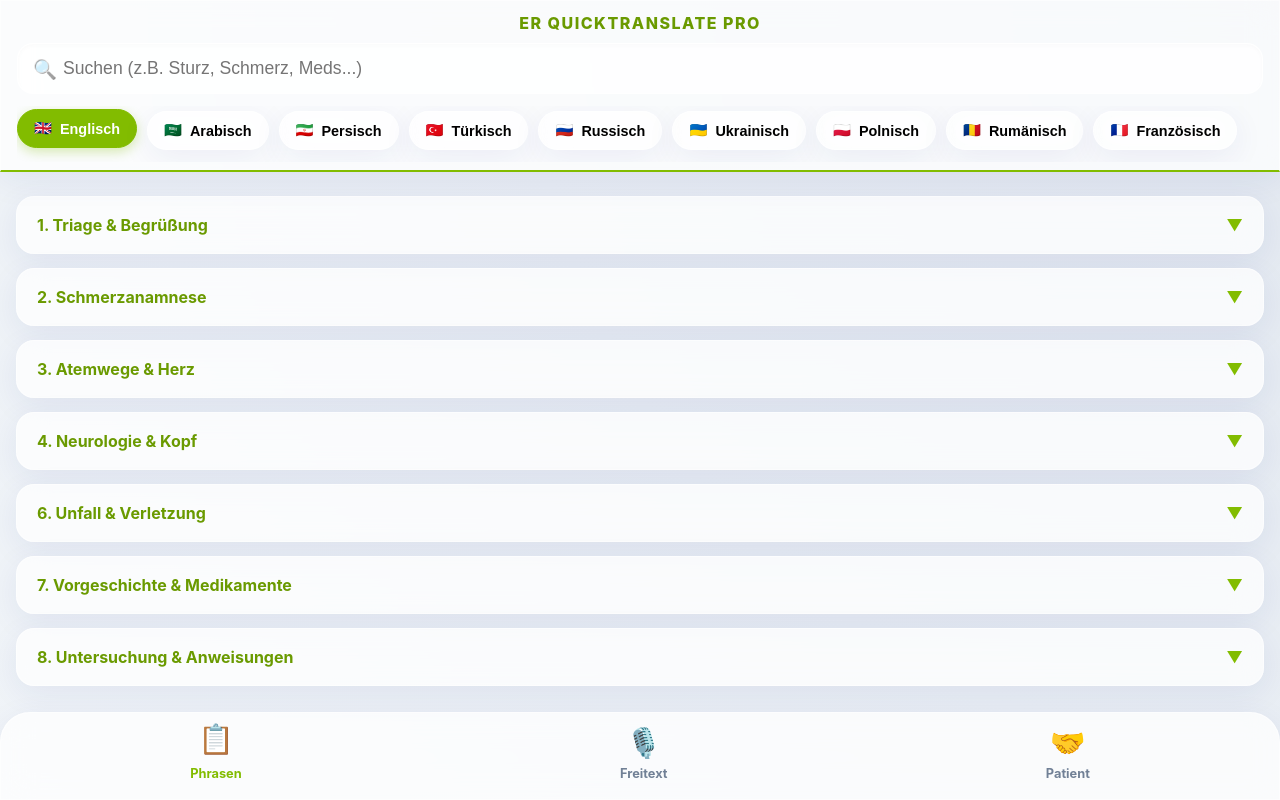
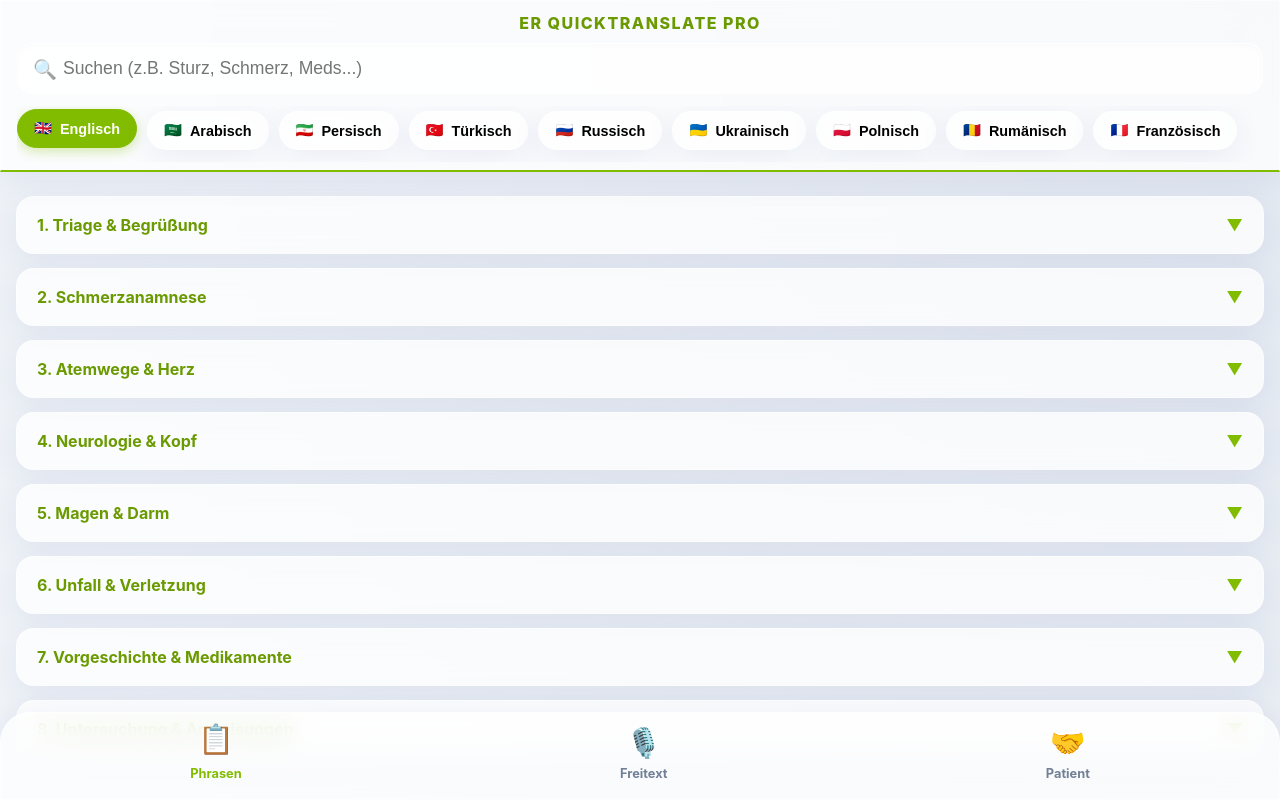
Before and after one commit to mrhenne/ER-QuickTranslate-Pro, a plain HTML site: page index.html in a window 1280 px wide. Drawn offline with Linux system fonts and the light colour scheme.

Commit message:
Update phrases and categories in index.html

```diff
--- a/index.html
+++ b/index.html
@@ -405,7 +405,7 @@
             // --- 1. TRIAGE & BEGRÜSSUNG ---
             { id: 1, cat: "1. Triage & Begrüßung", tags: ["hallo", "arzt", "pflege"], de: "Hallo, ich bin Pflegekraft. Ein Arzt kommt gleich.", en: "Hello, I am a nurse. A doctor will be here shortly.", ar: "مرحباً، أنا ممرض. سيأتي الطبيب قريباً.", fa: "سلام، من پرستار هستم. دکتر به زودي می‌آید.", tr: "Merhaba, ben hemşireyim. Doktor birazdan gelecek.", ru: "Здравствуйте, я медсестра. Врач скоро придет.", uk: "Доброго дня, я медсестра. Лікар скоро прийде.", pl: "Dzień dobry, jestem pielęgniarką. Lekarz zaraz przyjdzie.", ro: "Bună, sunt asistent. Un medic va veni curând.", fr: "Bonjour, je suis infirmier. Un médecin arrive." },
             { id: 2, cat: "1. Triage & Begrüßung", tags: ["ausweis", "karte"], de: "Haben Sie Ihren Ausweis oder die Krankenkarte dabei?", en: "Do you have your ID or health insurance card?", ar: "هل معك هويتك أو بطاقة التأمين الصحي؟", fa: "کارت شناسایی یا کارت بیمه همراه دارید؟", tr: "Kimliğiniz yanınızda mı?", ru: "У вас есть паспорт?", uk: "У вас є паспорт?", pl: "Czy ma pan/pani dowód?", ro: "Aveți actul de identitate?", fr: "Avez-vous votre carte d'identité?" },
-            { id: 4, cat: "1. Triage & Begrüßung", tags: ["nüchtern", "essen"], de: "Bitte essen und trinken Sie vorerst nichts mehr.", en: "Please do not eat or drink anything for now.", ar: "يرجى عدم تناول الطعام أو الشراب الآن.", fa: "لطفا فعلا چیزی نخورید و ننوشید.", tr: "Lütfen bir şey yiyip içmeyin.", ru: "Пока не ешьте и не пейте.", uk: "Поки нічого не їжте і nicht пийте.", pl: "Proszę nic nie jeść ani nie pić.", ro: "Nu mâncați și nu beți nimic.", fr: "Ne mangez et ne buvez rien." },
+            { id: 4, cat: "1. Triage & Begrüßung", tags: ["nüchtern", "essen"], de: "Bitte essen und trinken Sie vorerst nichts mehr.", en: "Please do not eat or drink anything for now.", ar: "يرجى عدم تناول الطعام أو الشراب الآن.", fa: "لطفا فعلا چیزی نخورید و ننوشید.", tr: "Lütfen bir şey yiyip içmeyin.", ru: "Пока не ешьte и не пейте.", uk: "Поки нічого не їжte и nicht пийте.", pl: "Proszę nic nie jeść ani nie pić.", ro: "Nu mâncați și nu beți nimic.", fr: "Ne mangez et ne buvez rien." },
 
             // --- 2. SCHMERZEN ---
             { id: 5, cat: "2. Schmerzanamnese", tags: ["schmerz", "weh"], de: "Haben Sie Schmerzen?", en: "Are you in pain?", ar: "هل تشعر بألم؟", fa: "آیا درد دارید؟", tr: "Ağrınız var mı?", ru: "У вас что-то болит?", uk: "У вас щось болить?", pl: "Czy coś boli?", ro: "Aveți dureri?", fr: "Avez-vous mal?" },
@@ -419,10 +419,15 @@
             // --- 4. NEURO ---
             { id: 11, cat: "4. Neurologie & Kopf", tags: ["schwindel", "drehen"], de: "Ist Ihnen schwindelig? Dreht sich alles?", en: "Do you feel dizzy?", ar: "هل تشعر بالدوار؟", fa: "آیا سرگیجه دارید؟", tr: "Başınız dönüyor mu?", ru: "У вас кружится голова?", uk: "У вас паморочиться голова?", pl: "Czy kręci się w głowie?", ro: "Sunteți amețit?", fr: "Avez-vous des vertiges?" },
 
-            // --- 6. UNFALL & VERLETZUNG (WIEDER DA!) ---
+            // --- 5. MAGEN & DARM (Eingefügt) ---
+            { id: 13, cat: "5. Magen & Darm", tags: ["übel", "erbrechen", "bauch"], de: "Ist Ihnen übel oder haben Sie erbrochen?", en: "Are you nauseous or have you vomited?", ar: "هل تشعر بالغثيان أو تقيأت؟", fa: "آیا حالت تهوع دارید یا استفراغ کرده اید؟", tr: "Mideniz bulanıyor mu veya kustunuz mu?", ru: "Вас тошнит или вы рвали?", uk: "Вас нудить або ви блювали?", pl: "Czy ma pan/pani mdłości lub wymioty?", ro: "Vă este greață sau ați vomitat?", fr: "Avez-vous des nausées ou avez-vous vomi?" },
+            { id: 25, cat: "5. Magen & Darm", tags: ["durchfall", "stuhl"], de: "Haben Sie Durchfall oder Probleme beim Stuhlgang?", en: "Do you have diarrhea or problems with bowel movements?", ar: "هل تعاني من الإسهال أو مشاكل في التبرز؟", fa: "آیا اسهال دارید یا در اجابت مزاج مشکل دارید؟", tr: "İshaliniz mi var yoksa dışkılama sorunu mu yaşıyorsunuz?", ru: "У вас диарея или проблемы со стулом?", uk: "У вас діарея або проблеми зі стільцем?", pl: "Czy ma pan/pani biegunkę lub problemy z wypróżnianiem?", ro: "Aveți diaree sau probleme cu scaunul?", fr: "Avez-vous de la diarrhée ou des problèmes de selle?" },
+            { id: 26, cat: "5. Magen & Darm", tags: ["blut", "stuhl"], de: "Haben Sie Blut im Stuhl gesehen?", en: "Have you seen blood in your stool?", ar: "هل رأيت دماً في برازك؟", fa: "آیا در مدفوع خود خون دیده اید؟", tr: "Dışkınızda kan gördünüz mü?", ru: "Вы видели кровь в стуле?", uk: "Ви бачили кров у калі?", pl: "Czy widział(a) pan/pani krew w stolcu?", ro: "Ați văzut sânge în scaun?", fr: "Avez-vous vu du sang dans vos selles?" },
+
+            // --- 6. UNFALL & VERLETZUNG ---
             { id: 21, cat: "6. Unfall & Verletzung", tags: ["sturz", "gefallen"], de: "Sind Sie gestürzt oder hingefallen?", en: "Did you fall or trip?", ar: "هل سقطت أو تعثرت؟", fa: "آیا زمین خوردید؟", tr: "Düştünüz mü?", ru: "Вы упали?", uk: "Ви впали?", pl: "Czy pan/pani upadł/a?", ro: "Ați căzut?", fr: "Êtes-vous tombé?" },
             { id: 22, cat: "6. Unfall & Verletzung", tags: ["kopf", "schlag"], de: "Haben Sie sich den Kopf gestoßen?", en: "Did you hit your head?", ar: "هل ضربت رأسك؟", fa: "آیا سرتان به جایی خورد؟", tr: "Kafanızı çarptınız mı?", ru: "Вы ударились головой?", uk: "Ви вдарилися головою?", pl: "Czy uderzył/a się pan/pani w głowę?", ro: "V-ați lovit la cap?", fr: "Vous êtes-vous cogné la tête?" },
-            { id: 23, cat: "6. Unfall & Verletzung", tags: ["blutung", "wunde"], de: "Haben Sie eine offene oder blutende Wunde?", en: "Do you have an open or bleeding wound?", ar: "هل لديك جرح مفتوح أو ينزف؟", fa: "آیا زخم باز یا خونریزی دهنده دارید؟", tr: "Açık veya kanayan bir yaranız var mı?", ru: "У вас есть открытая или кровоточащая рана?", uk: "У вас є відкрита або кровоточива рана?", pl: "Czy ma pan/pani otwartą lub krwawiącą ranę?", ro: "Aveți o rană deschisă sau care sângerează?", fr: "Avez-vous une plaie ouverte ou qui saigne?" },
+            { id: 23, cat: "6. Unfall & Verletzung", tags: ["blutung", "wunde"], de: "Haben Sie eine offene oder blutende Wunde?", en: "Do you have an open or bleeding wound?", ar: "هل لديك جرح مفتوح أو ينزف؟", fa: "آیا زخم باز oder خونریزی دهنده دارید؟", tr: "Açık veya kanayan bir yaranız var mı?", ru: "У вас есть открытая или кровоточащая рана?", uk: "У вас є відкрита або кровоточива рана?", pl: "Czy ma pan/pani otwartą lub krwawiącą ranę?", ro: "Aveți o rană deschisă sau care sângerează?", fr: "Avez-vous une plaie ouverte ou qui saigne?" },
             { id: 24, cat: "6. Unfall & Verletzung", tags: ["tetanus", "impfung"], de: "Wann war Ihre letzte Tetanus-Impfung?", en: "When was your last tetanus shot?", ar: "متى كانت آخر حقنة تيتانوس لك؟", fa: "آخرین واکسن کزاز شما کی بود؟", tr: "Son tetanos aşınız ne zamandı?", ru: "Когда вам последний раз делали прививку от столбняка?", uk: "Коли вам востаннє робили щеплення від правця?", pl: "Kiedy było ostatnie szczepienie na tężec?", ro: "Când ați făcut ultimul vaccin antitetanos?", fr: "À quand remonte votre dernier vaccin contre le tétanos?" },
 
             // --- 7. VORGESCHICHTE ---
@@ -471,7 +476,7 @@
             if(favPhrases.length > 0) addCategory(container, "⭐ Favoriten", favPhrases, true, langInfo);
         }
         const grouped = filtered.reduce((acc, p) => { if (!acc[p.cat]) acc[p.cat] = []; acc[p.cat].push(p); return acc; }, {});
-        Object.keys(grouped).forEach(cat => addCategory(container, cat, grouped[cat], !!term, langInfo));
+        Object.keys(grouped).sort().forEach(cat => addCategory(container, cat, grouped[cat], !!term, langInfo));
     }
 
     function addCategory(container, name, phrases, isOpen, langInfo) {
```
